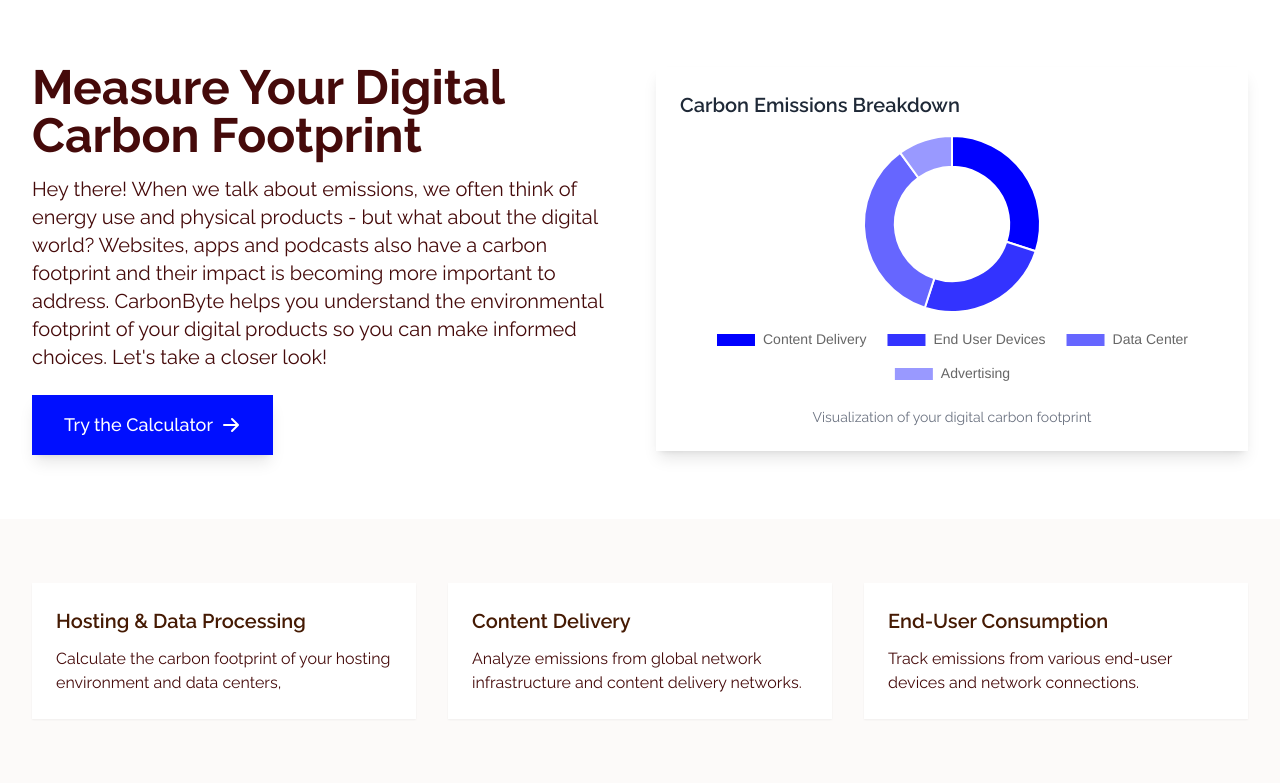
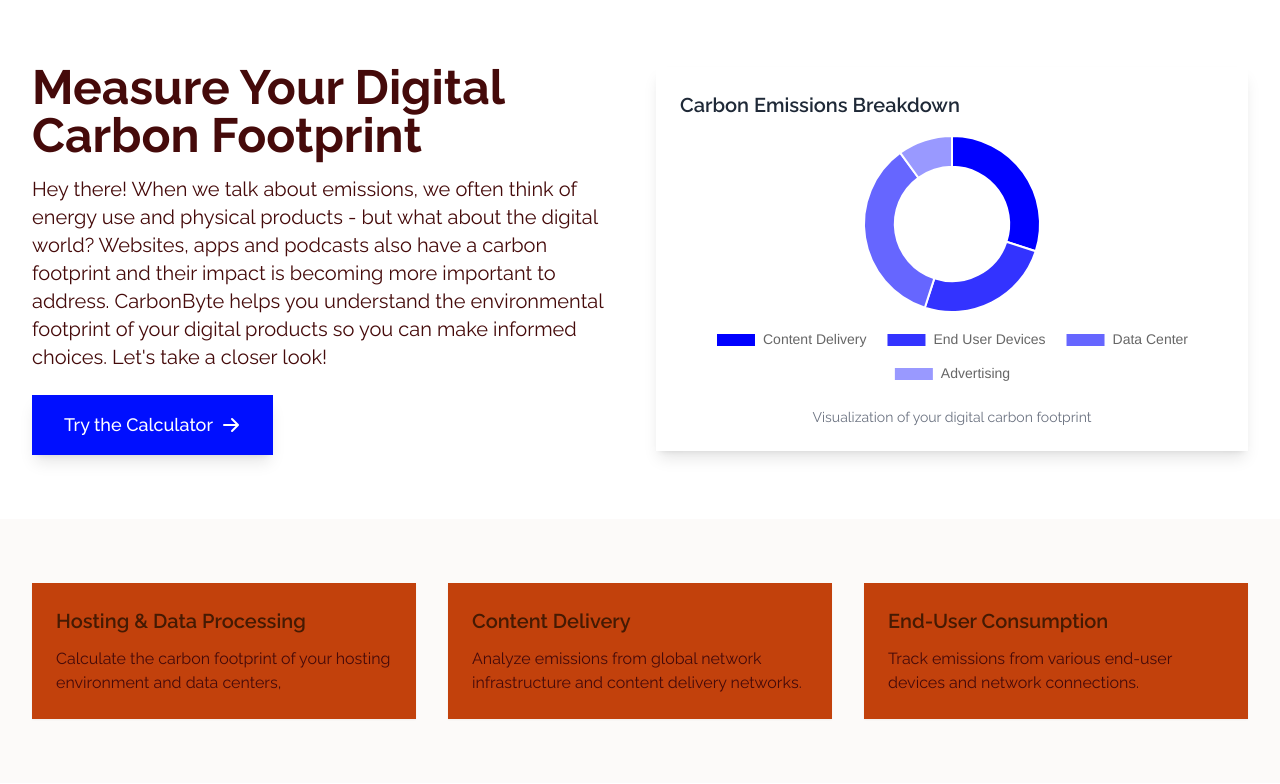
Before and after one commit to AnneLovina/carbonbyte, a Flask app: page / in a window 1280 px wide. Shown: the part 65-849 px from the top of the page. Run offline with Flask 3, Linux system fonts and the light colour scheme; some libraries are stand-ins or nearby versions.

Commit message:
Update landing.html
Change hover color key features section

```diff
--- a/templates/landing.html
+++ b/templates/landing.html
@@ -38,7 +38,7 @@
         <div class="grid grid-cols-1 md:grid-cols-3 gap-8">
             {% for feature in config.features %}
             <div
-                class="p-6 transform hover:scale-105 transition-transform duration-300 shadow-sm hover:shadow-md bg-white">
+                class="p-6 transform hover:scale-105 transition-transform duration-300 shadow-sm hover:shadow-md bg-orange-700">
                 <h3 class="text-xl font-semibold mb-3 text-amber-950">{{ feature.title }}</h3>
                 <p class="text-red-950">{{ feature.description }}</p>
             </div>
```
